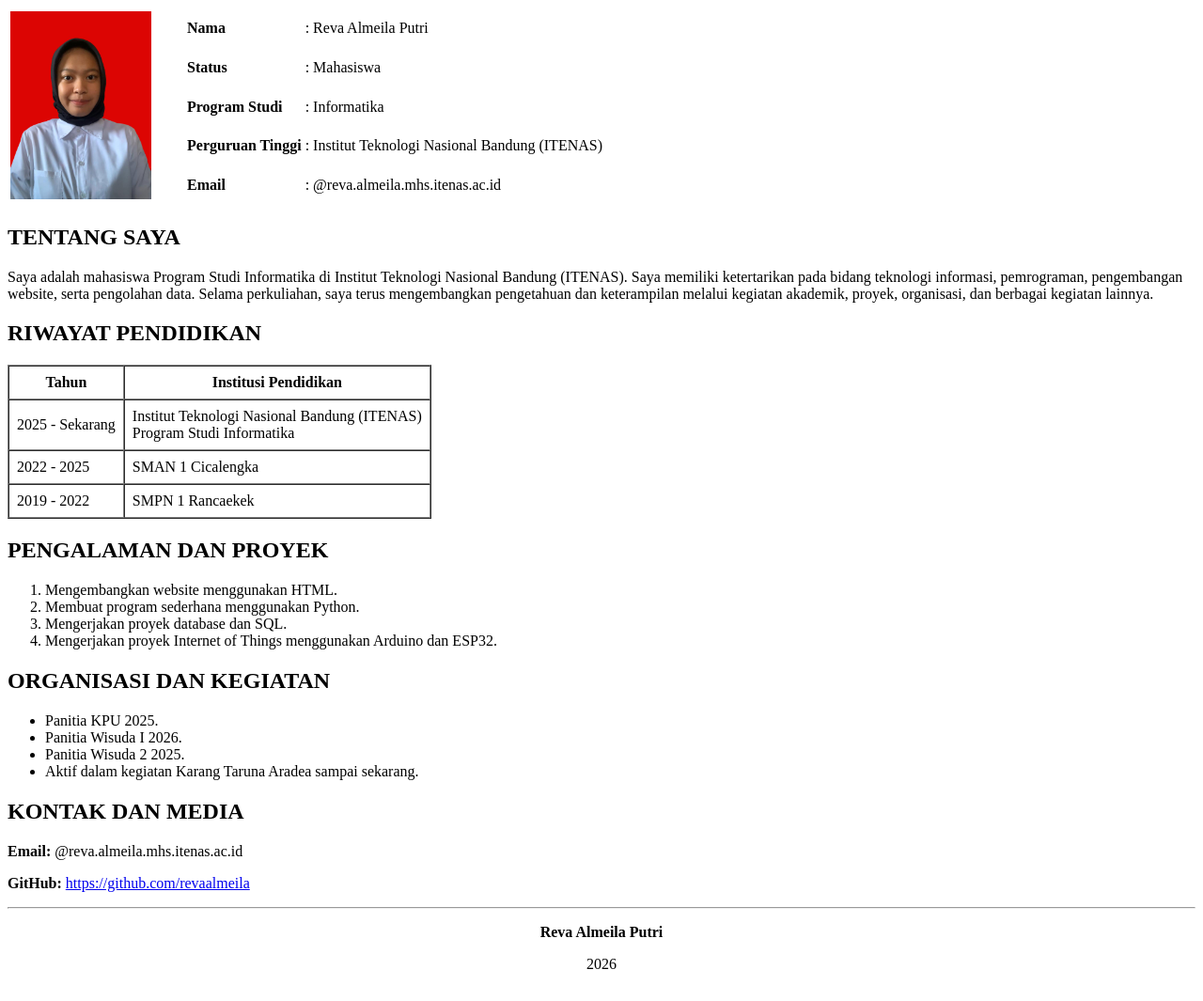
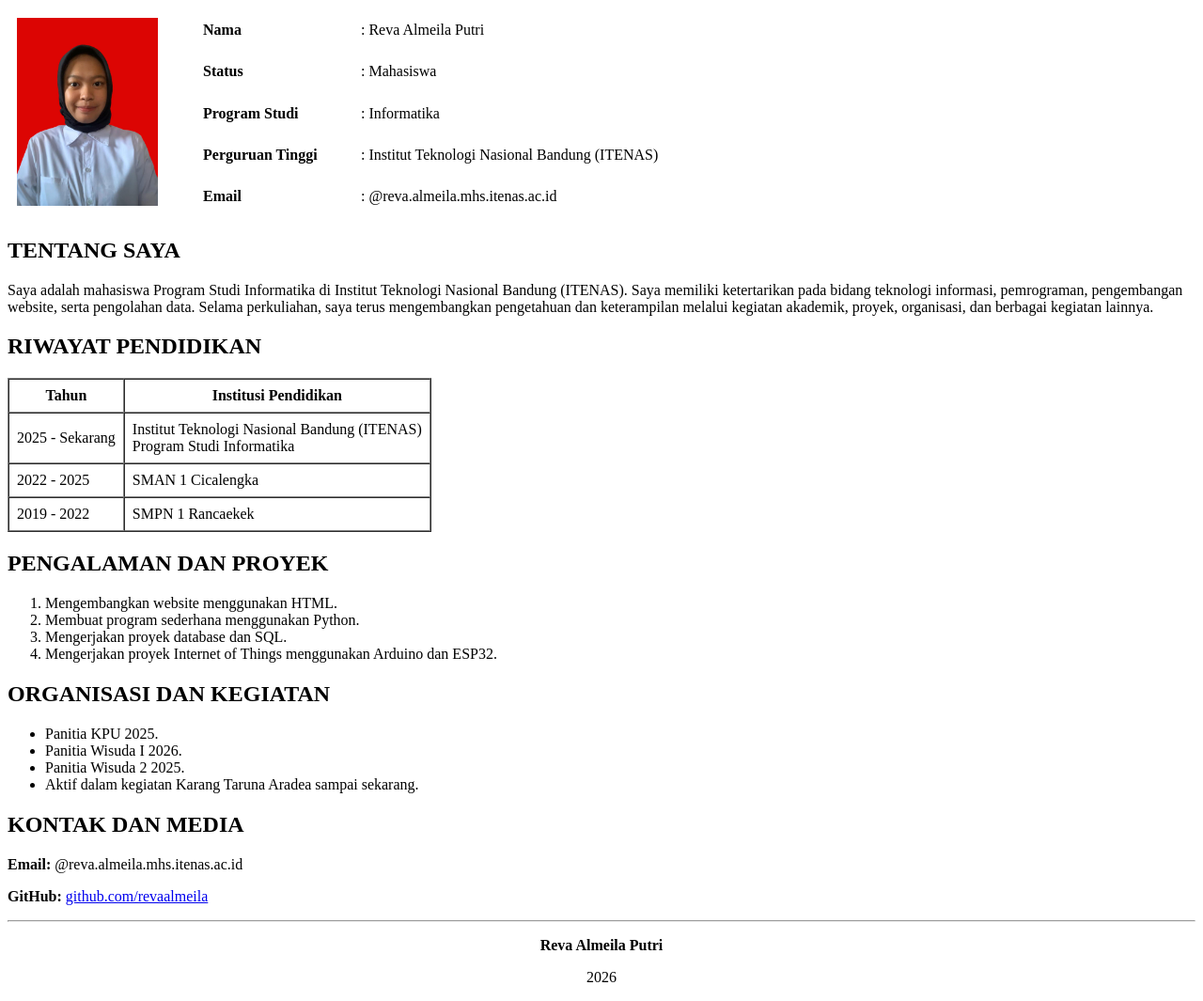
Before and after one commit to revaalmeila/cv-html-reva, a plain HTML site: page index.html in a window 1280 px wide. Shown: the part 140-1205 px from the top of the page at 94% size. Drawn offline with Linux system fonts and the light colour scheme.

Commit message:
index.html

```diff
--- a/index.html
+++ b/index.html
@@ -14,36 +14,32 @@
 
     <h2>DATA DIRI</h2>
 
-    <table>
+    <table cellpadding="8">
         <tr>
-            <td rowspan="5">
+            <td rowspan="5" width="180">
                 <img src="reva.jpg" alt="Foto Reva Almeila Putri" width="150">
             </td>
-            <td width="30"></td>
-            <td><b>Nama</b></td>
+
+            <td width="150"><b>Nama</b></td>
             <td>: Reva Almeila Putri</td>
         </tr>
 
         <tr>
-            <td></td>
             <td><b>Status</b></td>
             <td>: Mahasiswa</td>
         </tr>
 
         <tr>
-            <td></td>
             <td><b>Program Studi</b></td>
             <td>: Informatika</td>
         </tr>
 
         <tr>
-            <td></td>
             <td><b>Perguruan Tinggi</b></td>
             <td>: Institut Teknologi Nasional Bandung (ITENAS)</td>
         </tr>
 
         <tr>
-            <td></td>
             <td><b>Email</b></td>
             <td>: @reva.almeila.mhs.itenas.ac.id</td>
         </tr>
@@ -90,6 +86,7 @@
         </tr>
     </table>
 
+
     <h2>PENGALAMAN DAN PROYEK</h2>
 
     <ol>
@@ -120,7 +117,7 @@
     <p>
         <b>GitHub:</b>
         <a href="https://github.com/revaalmeila">
-            https://github.com/revaalmeila
+            github.com/revaalmeila
         </a>
     </p>
 
@@ -128,12 +125,8 @@
     <hr>
 
     <center>
-        <p>
-            <b>Reva Almeila Putri</b>
-        </p>
-        <p>
-            2026
-        </p>
+        <p><b>Reva Almeila Putri</b></p>
+        <p>2026</p>
     </center>
 
 </body>
```
